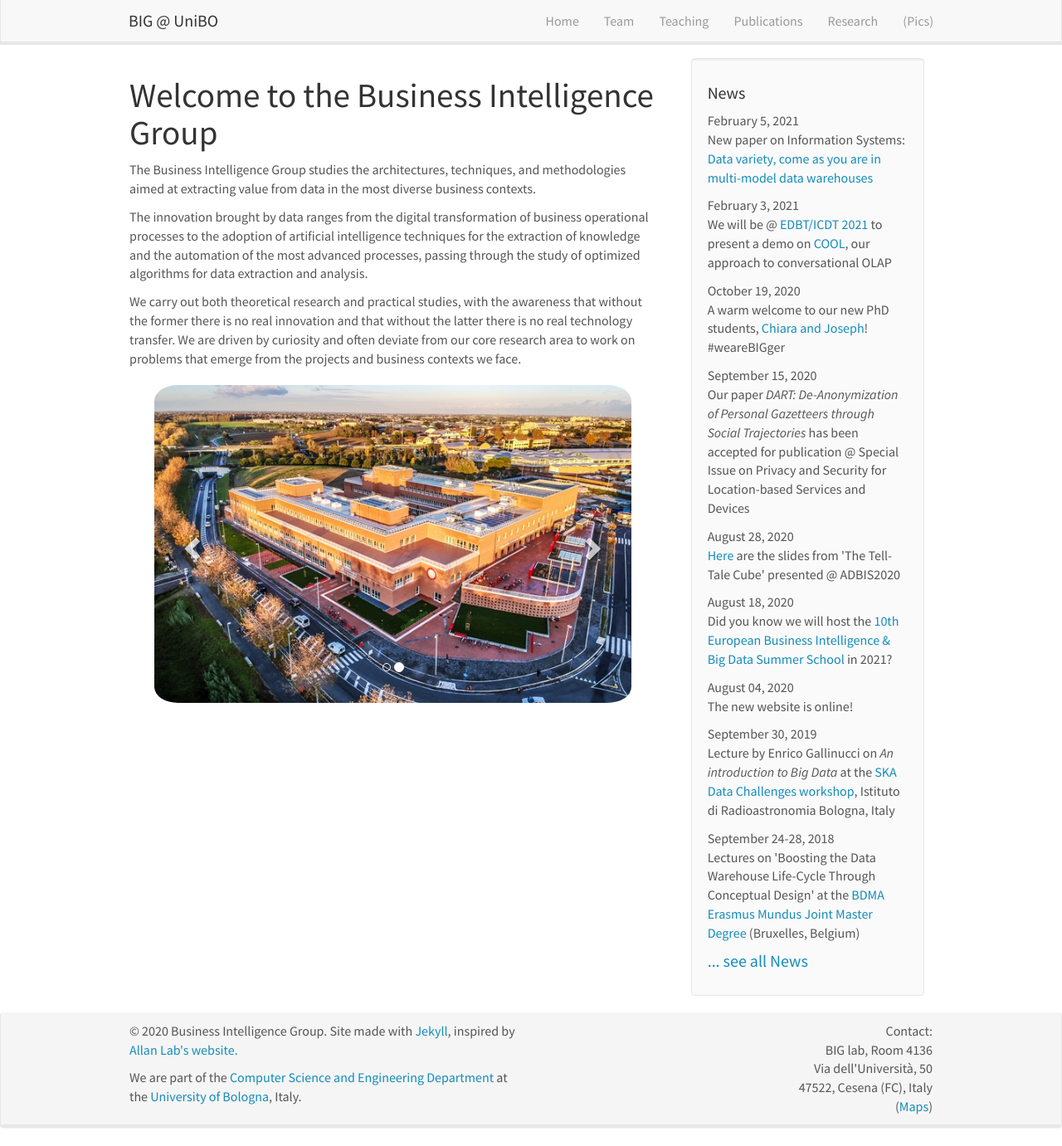
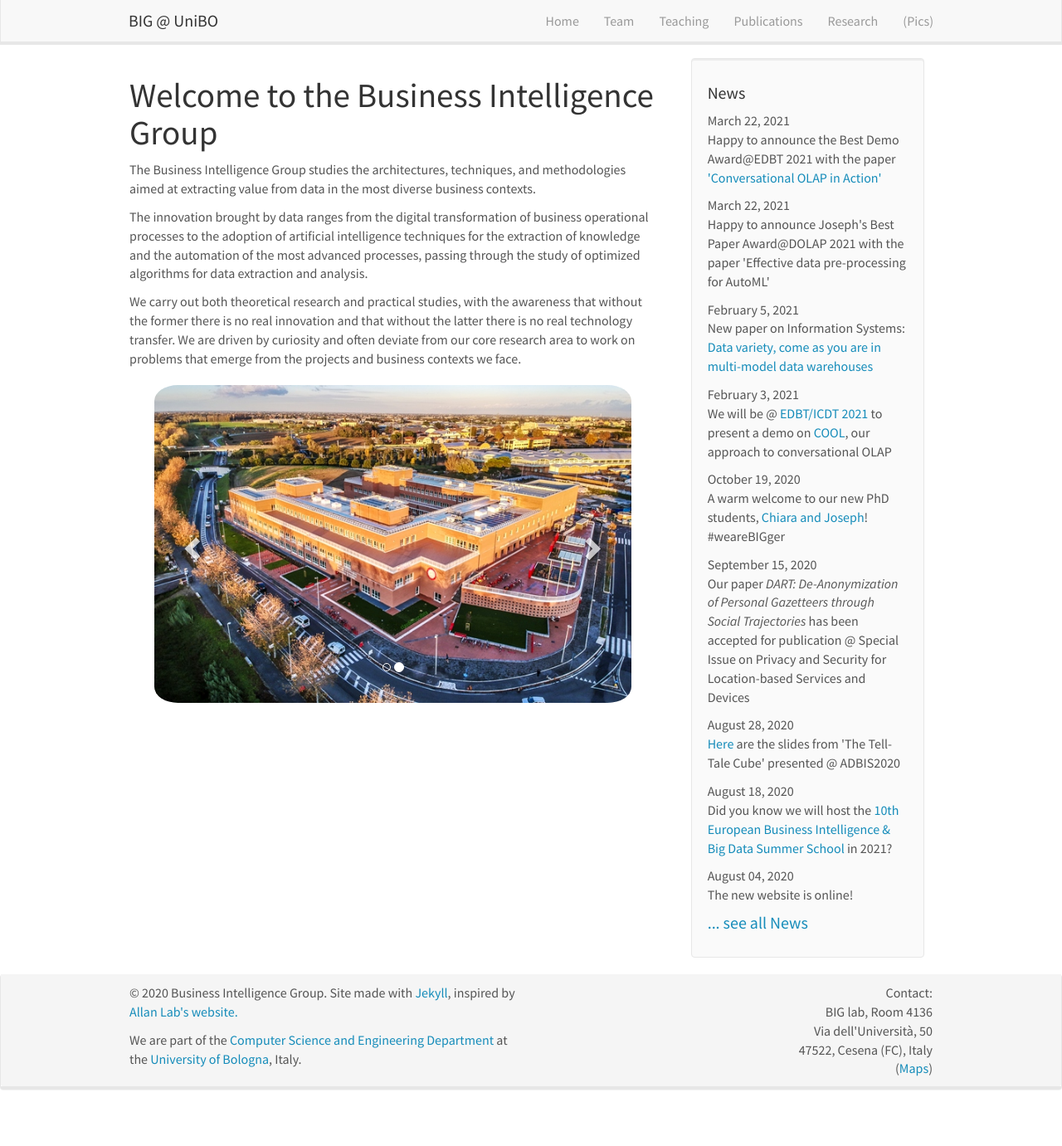
Before and after one commit to big-unibo/big-unibo.github.io, a Jekyll site: the page built from _pages/home.md, in a window 1280 px wide and 1381 px high. Shown: the whole window at 83% size. Built offline with Jekyll 4.4.1, drawn with Linux system fonts in a browser that asks for light colours; nearby versions of some CDN libraries.

Commit message:
Update news.yml

```diff
--- a/_data/news.yml
+++ b/_data/news.yml
@@ -1,3 +1,9 @@
+- date: March 22, 2021
+  headline: "Happy to announce the Best Demo Award@EDBT 2021 with the paper <a href='https://doi.org/10.5441/002/edbt.2021.74'>'Conversational OLAP in Action'</a>"
+
+- date: March 22, 2021
+  headline: "Happy to announce Joseph's Best Paper Award@DOLAP 2021 with the paper 'Effective data pre-processing for AutoML'"
+
 - date: February 5, 2021
   headline: "New paper on Information Systems: <a href='https://doi.org/10.1016/j.is.2021.101734'>Data variety, come as you are in multi-model data warehouses</a>"
 
```
